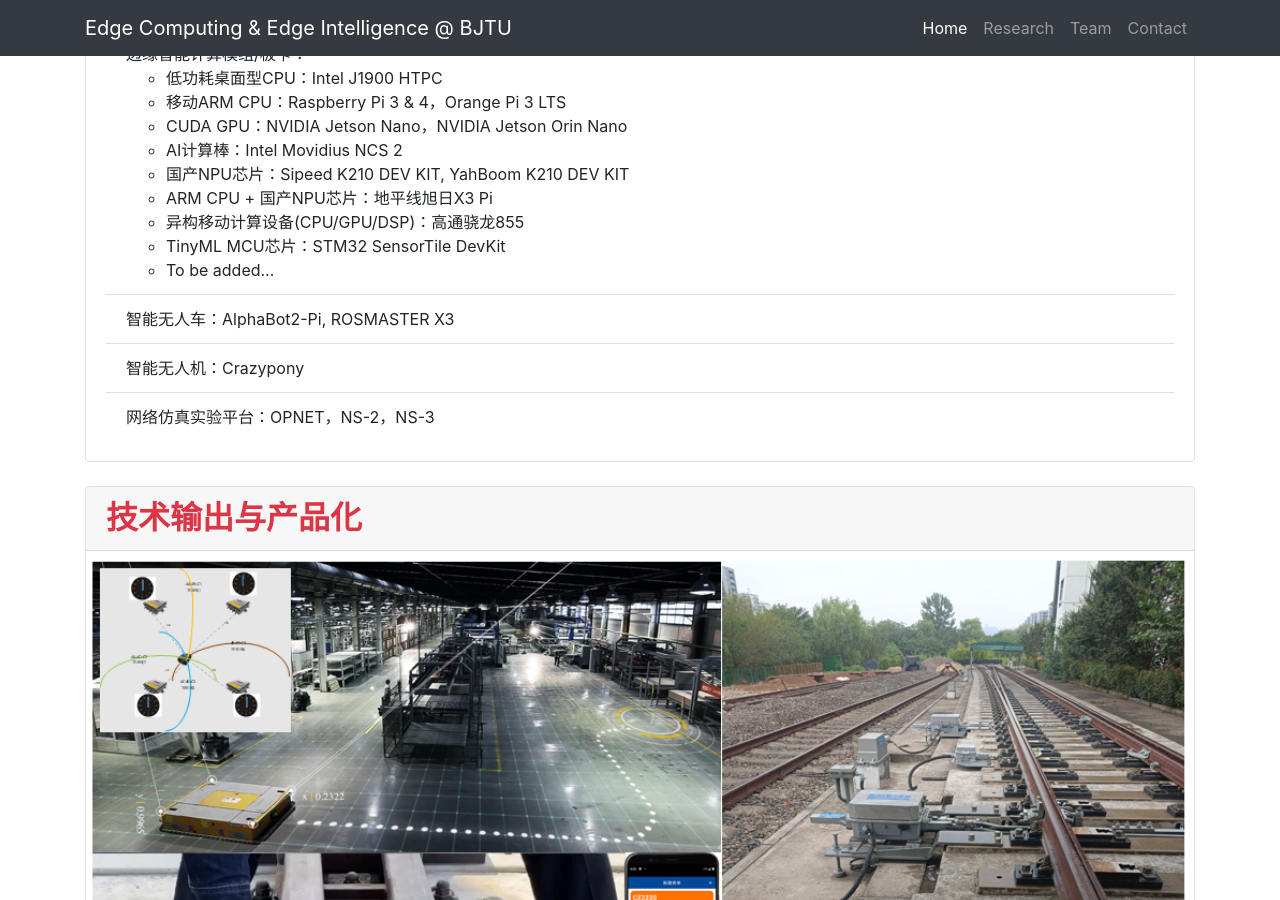
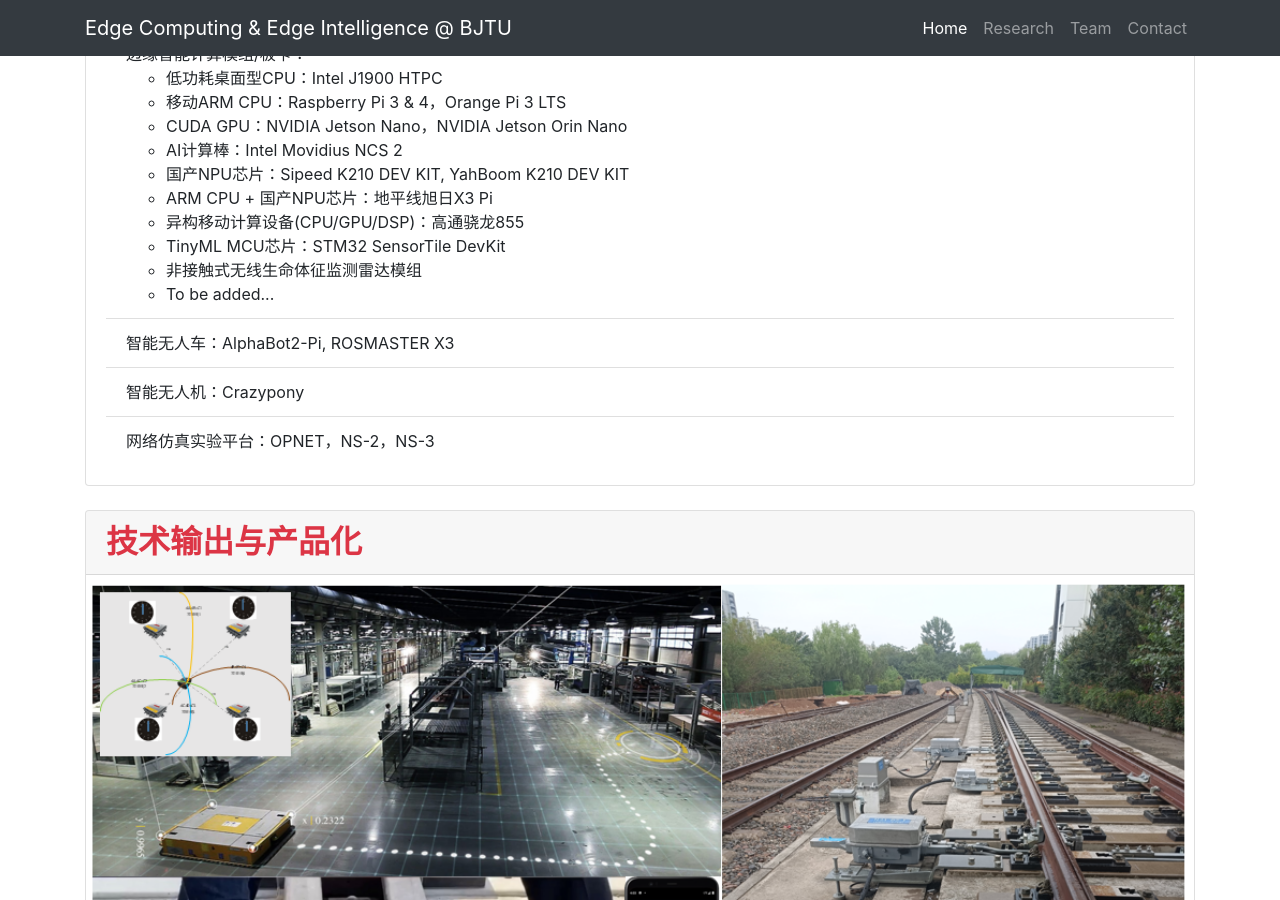
Before and after one commit to fangvv/Homepage, a Jekyll site: the page Edgecomp/index.html, which Jekyll copies as it is, in a window 1280 px wide and 900 px high, scrolled down 3317 px. Built offline with Jekyll 4.4.1, drawn with Linux system fonts in a browser that asks for light colours; comment, search, counter and statistics services are not loaded.

Commit message:
update Edgecomp

```diff
--- a/Edgecomp/index.html
+++ b/Edgecomp/index.html
@@ -128,6 +128,7 @@
         <li>ARM CPU + 国产NPU芯片：地平线旭日X3 Pi
         <li>异构移动计算设备(CPU/GPU/DSP)：高通骁龙855
         <li>TinyML MCU芯片：STM32 SensorTile DevKit</li>
+        <li>非接触式无线生命体征监测雷达模组</li>
         <li>To be added...</li>
         </ul>
       <li class="list-group-item">智能无人车：AlphaBot2-Pi, ROSMASTER X3</li>
```
